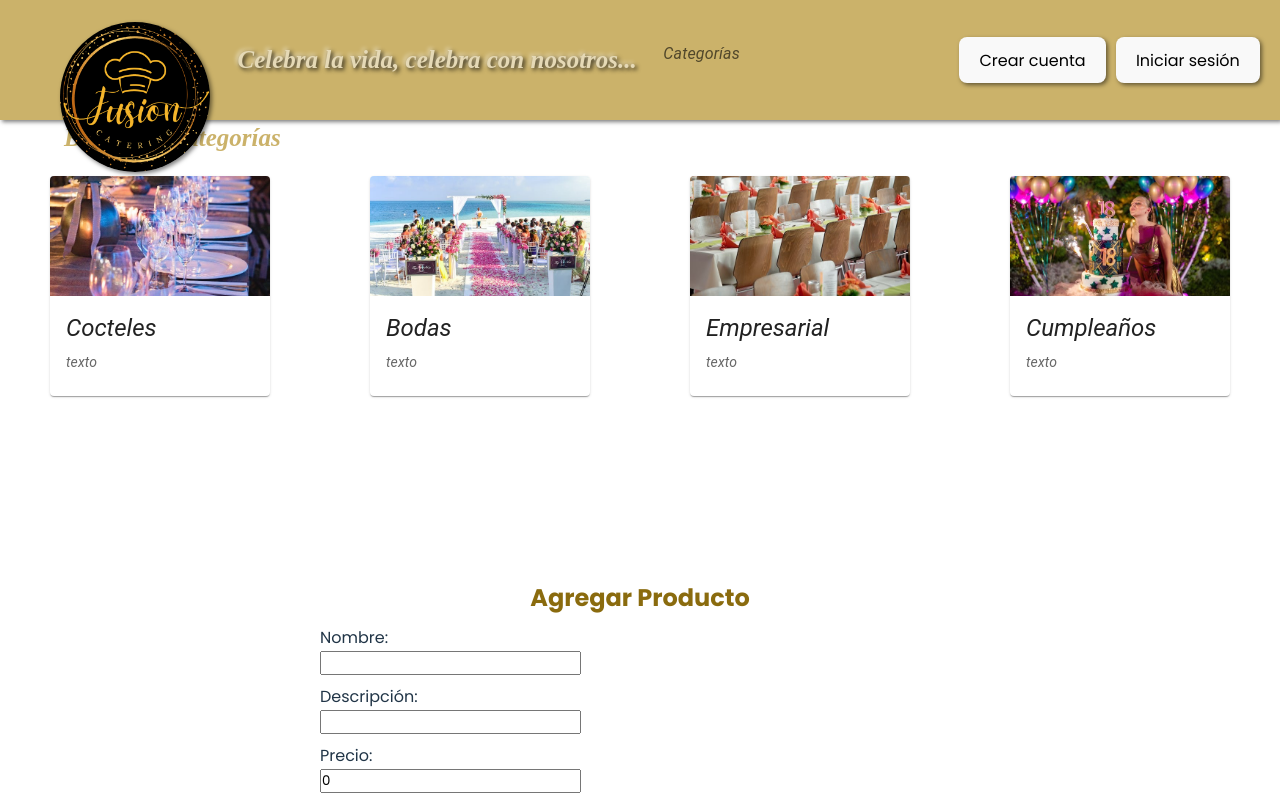
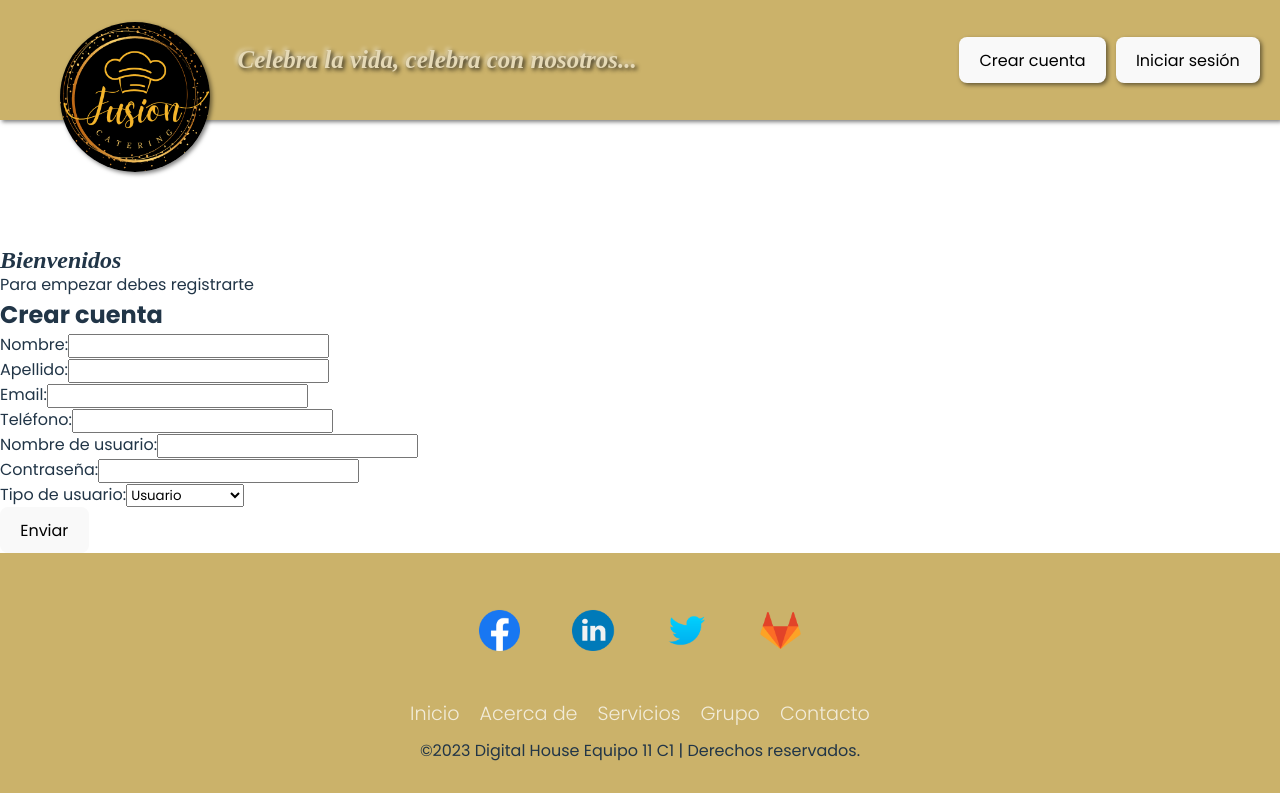
Before and after one commit to linaromero94/ProyectoFinalDH, a React (Vite) app in the folder Proyecto_Final/: page /registro in a window 1280 px wide. Shown: the top 800 px of the page. Built offline with nearby package versions, Linux system fonts and the light colour scheme.

Commit message:
componente crear cuenta e inicio

```diff
--- a/Proyecto_Final/src/App.jsx
+++ b/Proyecto_Final/src/App.jsx
@@ -1,20 +1,25 @@
-import React from "react";
+import React from 'react';
+import { BrowserRouter, Route, Routes } from 'react-router-dom';
 import "./App.css";
 import Header from "./Components/Header";
 import Body from "./Components/Body";
 import Footer from "./Components/Footer";
-import AgregarProducto from "./Components/add-product/add-product";
+import Registro from "./Components/Registro";
+import InicioSesion from "./Components/InicioSesion";
 
 function App() {
   return (
-    <>
-      <div>
+    <div>
+      <BrowserRouter>
         <Header />
-        <Body />
-        <AgregarProducto/>
+        <Routes>
+          <Route path="/" element={<Body />} />
+          <Route path="/registro" element={<Registro />} />
+          <Route path="/inicio" element={<InicioSesion />} />
+        </Routes>
         <Footer />
-      </div>
-    </>
+      </BrowserRouter>
+    </div>
   );
 }
 
--- a/Proyecto_Final/src/Components/Header.jsx
+++ b/Proyecto_Final/src/Components/Header.jsx
@@ -1,17 +1,27 @@
 import React from 'react';
 import img from "../assets/logo3.png"
+import { Link } from 'react-router-dom';
 
 const Header = () => {
   return (
     <header>
       <div className="header-container">
-        <a href="/"><img src={img} alt="Logo de la empresa" className="logotipo" style={{ marginRight: "15px" }}/> </a>
 
-          <a href="/" className='slogan-header'><h1 style={{ fontFamily:"serif",fontSize: "25px", marginLeft: "-300px",textShadow:" 2px 2px 4px rgba(0, 0, 0, 0.8), -2px -2px 4px rgba(255, 255, 255, 0.5)"
-            }} >Celebra la vida, celebra con nosotros...</h1></a>
+        <Link to="/">
+          <img src={img} alt="Logo de la empresa" className="logotipo"
+            style={{ marginRight: "15px" }} />
+        </Link>
+
+
+        <Link to="/"><h1 style={{
+          fontFamily: "serif", fontSize: "25px", marginLeft: "-300px", textShadow: " 2px 2px 4px rgba(0, 0, 0, 0.8), -2px -2px 4px rgba(255, 255, 255, 0.5)"
+        }} >Celebra la vida, celebra con nosotros...</h1>
+        </Link>
+
+
         <div className="header-right">
-          <button>Crear cuenta</button>
-          <button>Iniciar sesión</button>
+          <Link to="/registro">  <button>Crear cuenta</button></Link>
+          <Link to="/inicio"> <button>Iniciar sesión</button></Link>
         </div>
       </div>
     </header>
--- /dev/null
+++ b/Proyecto_Final/src/Components/InicioSesion.jsx
@@ -0,0 +1,52 @@
+import React, { useState } from 'react';
+
+const InicioSesion = () => {
+  const [username, setUsername] = useState('');
+  const [password, setPassword] = useState('');
+  const [error, setError] = useState('');
+
+  const handleUsernameChange = (event) => {
+    setUsername(event.target.value);
+  };
+
+  const handlePasswordChange = (event) => {
+    setPassword(event.target.value);
+  };
+
+  const handleSubmit = (event) => {
+    event.preventDefault();
+
+    if (username.length <= 3) {
+      setError('El nombre de usuario debe tener más de 3 caracteres');
+      return;
+    }
+
+    if (password.length < 5) {
+      setError('La contraseña debe tener al menos 5 caracteres');
+      return;
+    }
+
+    // Realizar acciones adicionales para iniciar sesión
+    console.log('Inicio de sesión exitoso');
+  };
+
+  return (
+    <div>
+      <h2>Iniciar sesión</h2>
+      <form onSubmit={handleSubmit}>
+        <div>
+          <label>Nombre de usuario:</label>
+          <input type="text" value={username} onChange={handleUsernameChange} />
+        </div>
+        <div>
+          <label>Contraseña:</label>
+          <input type="password" value={password} onChange={handlePasswordChange} />
+        </div>
+        {error && <p>{error}</p>}
+        <button type="submit">Iniciar sesión</button>
+      </form>
+    </div>
+  );
+};
+
+export default InicioSesion;
--- /dev/null
+++ b/Proyecto_Final/src/Components/Registro.jsx
@@ -0,0 +1,24 @@
+import React from 'react'
+import UserForm from './UserForm'
+
+
+const Children = () => {
+    return <UserForm />;
+};
+
+
+export const Registro = () => {
+    return (
+        <div className="registro">
+
+
+            <h1> Bienvenidos</h1>
+            <p>Para empezar debes registrarte </p>
+
+            <Children />{UserForm}
+
+        </div>
+    )
+}
+
+export default Registro;
--- /dev/null
+++ b/Proyecto_Final/src/Components/UserForm.jsx
@@ -0,0 +1,67 @@
+import React, { useState } from 'react';
+
+const UserForm = () => {
+  const [firstName, setFirstName] = useState('');
+  const [lastName, setLastName] = useState('');
+  const [email, setEmail] = useState('');
+  const [phone, setPhone] = useState('');
+  const [username, setUsername] = useState('');
+  const [password, setPassword] = useState('');
+  const [userType, setUserType] = useState('common');
+
+  const handleFormSubmit = (e) => {
+    e.preventDefault();
+    // Aquí puedes realizar la lógica para enviar los datos del formulario a un servidor o hacer cualquier otra acción necesaria
+    console.log({
+      firstName,
+      lastName,
+      email,
+      phone,
+      username,
+      password,
+      userType,
+    });
+  };
+
+  return (
+    <div>
+      <h2>Crear cuenta</h2>
+      <form onSubmit={handleFormSubmit}>
+        <div>
+          <label>Nombre:</label>
+          <input type="text" value={firstName} onChange={(e) => setFirstName(e.target.value)} required />
+        </div>
+        <div>
+          <label>Apellido:</label>
+          <input type="text" value={lastName} onChange={(e) => setLastName(e.target.value)} required />
+        </div>
+        <div>
+          <label>Email:</label>
+          <input type="email" value={email} onChange={(e) => setEmail(e.target.value)} required />
+        </div>
+        <div>
+          <label>Teléfono:</label>
+          <input type="tel" value={phone} onChange={(e) => setPhone(e.target.value)} required />
+        </div>
+        <div>
+          <label>Nombre de usuario:</label>
+          <input type="text" value={username} onChange={(e) => setUsername(e.target.value)} required />
+        </div>
+        <div>
+          <label>Contraseña:</label>
+          <input type="password" value={password} onChange={(e) => setPassword(e.target.value)} required />
+        </div>
+        <div>
+          <label>Tipo de usuario:</label>
+          <select value={userType} onChange={(e) => setUserType(e.target.value)}>
+            <option value="common">Usuario</option>
+            <option value="admin">Administrador</option>
+          </select>
+        </div>
+        <button type="submit">Enviar</button>
+      </form>
+    </div>
+  );
+};
+
+export default UserForm;
```
Also changed, not shown: Proyecto_Final/src/App.css (line endings or trailing spaces), Proyecto_Final/src/assets/instagram.svg (renamed from Proyecto_Final/src/Components/instagram.svg), Proyecto_Final/src/index.css (line endings or trailing spaces).
